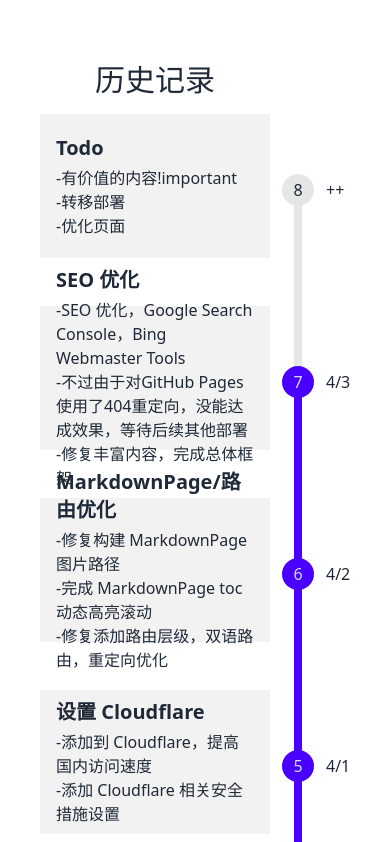
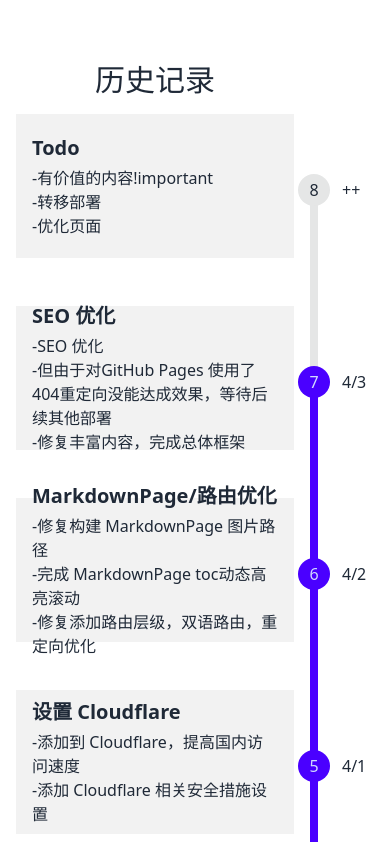
Before and after one commit to lzzsG/lzzs.fun, a React (Create React App) app: page /1/ in a window 390 px wide. Shown: the part 2122-2964 px from the top of the page. Built offline with nearby package versions, Linux system fonts and the light colour scheme.

Commit message:
fix history

```diff
--- a/src/pages/HomePage.js
+++ b/src/pages/HomePage.js
@@ -125,12 +125,12 @@ const HomePage = () => {
 
             <div className="divider mt-6 md:mt-12"></div>
 
-            <div className="m-6 mt-20 sm:mt-6 md:m-12">
+            <div className="m-0 mt-20 sm:mt-6 md:m-12">
                 <ScrollToTopButton />
                 {/* <CircularNavigation /> */}
                 <div className="flex justify-center ">
 
-                    <div class="grid  grid-cols-1 w-full sm:max-w-[700px] mr-2 md:mr-6 lg:mr-12">
+                    <div class="grid  grid-cols-1 w-full sm:max-w-[700px] mr-0 md:mr-6 lg:mr-12">
                         <div className="text-3xl flex justify-center mb-4 md:mb-6">历史记录
                         </div>
 
@@ -157,8 +157,8 @@ const HomePage = () => {
                                     <a className="https" href="https://lzzs.fun" target="_blank" rel="noopener noreferrer">
                                         <h2 className="card-title hover:underline mb-1 md:mb-2">SEO 优化</h2>
                                     </a>
-                                    <p>-SEO 优化，Google Search Console，Bing Webmaster Tools</p>
-                                    <p>-不过由于对GitHub Pages 使用了404重定向，没能达成效果，等待后续其他部署</p>
+                                    <p>-SEO 优化</p>
+                                    <p>-但由于对GitHub Pages 使用了404重定向没能达成效果，等待后续其他部署</p>
                                     <p>-修复丰富内容，完成总体框架</p>
                                 </div>
 
@@ -266,7 +266,7 @@ const HomePage = () => {
                         </div>
                     </div>
                     <div>
-                        <ul className="steps steps-vertical w-24 mt-8 -mr-6">
+                        <ul className="steps steps-vertical w-24 mt-8 -mr-4">
                             <li data-content="8" className="step h-48 ">++</li>
                             <li data-content="7" className="step h-48 step-primary">4/3</li>
                             <li data-content="6" className="step step-primary">4/2</li>
```
